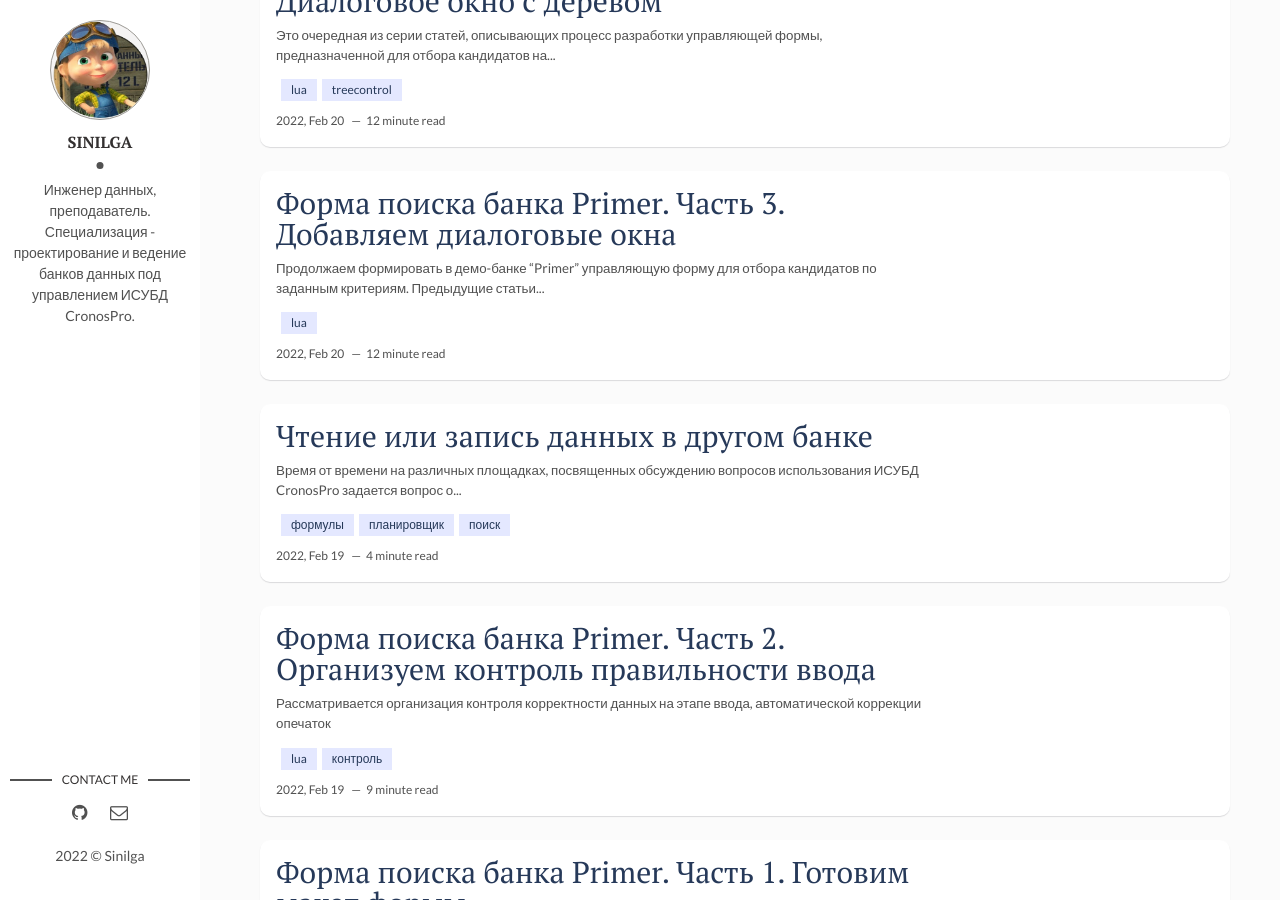
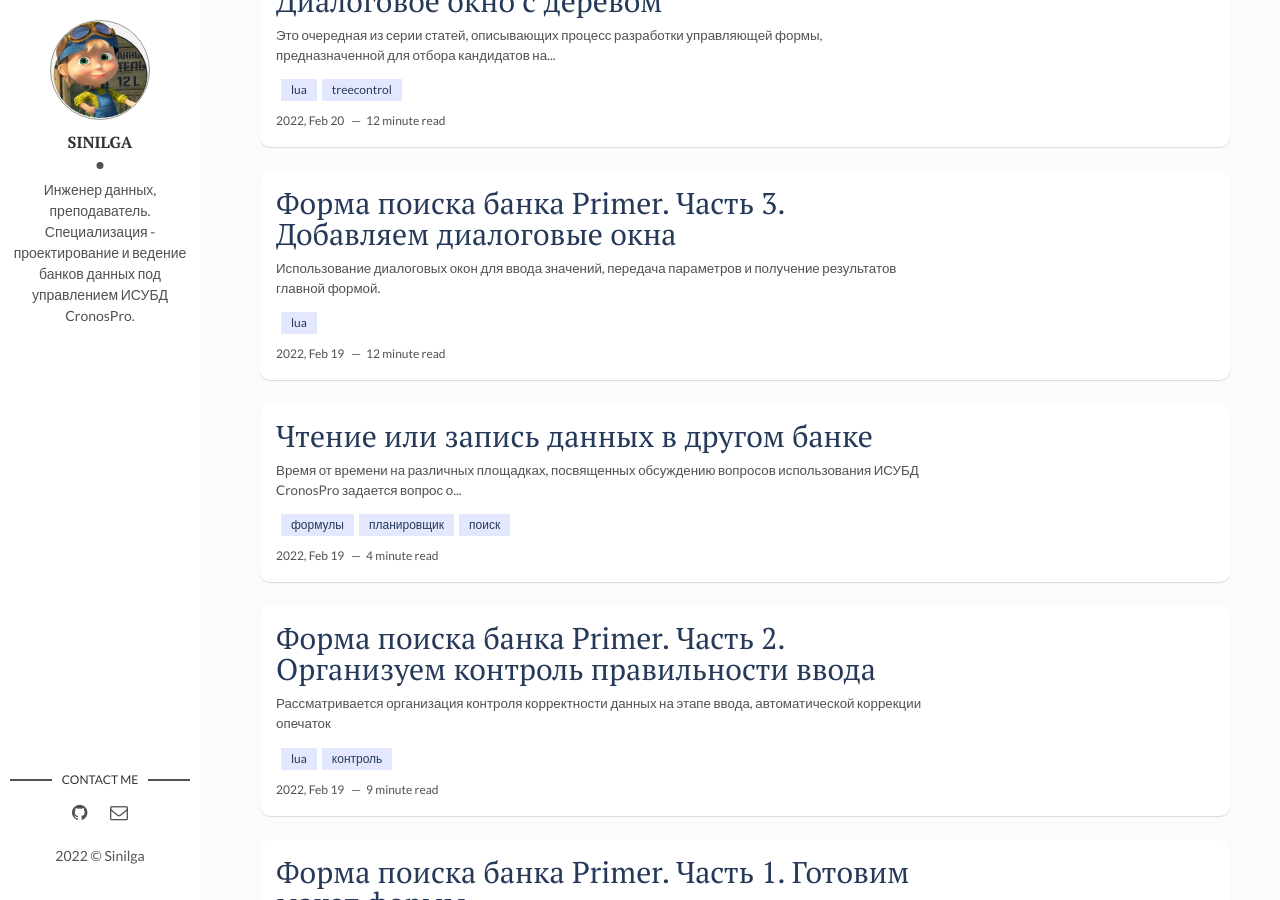
Before and after one commit to sinilga/cronospro, a Jekyll site: the page built from index.html, in a window 1280 px wide and 900 px high, scrolled down 549 px. Built offline with Jekyll 4.4.1, drawn with Linux system fonts in a browser that asks for light colours; the list of posts is cut into pages by our own code.

Commit message:
Update 2022-02-20-findform_3.md

```diff
--- a/_posts/2022-02-20-findform_3.md
+++ b/_posts/2022-02-20-findform_3.md
@@ -1,7 +1,9 @@
 ---
 layout: post
 title:  "Форма поиска банка Primer. Часть 3. Добавляем диалоговые окна"
-date:   2022-02-20
+date:   2022-02-20 0:00:00 +0005
+description: Использование диалоговых окон для ввода значений, передача параметров и получение результатов главной формой.
+discus: discussions/2
 tags: [ Lua ]
 ---
 
```
